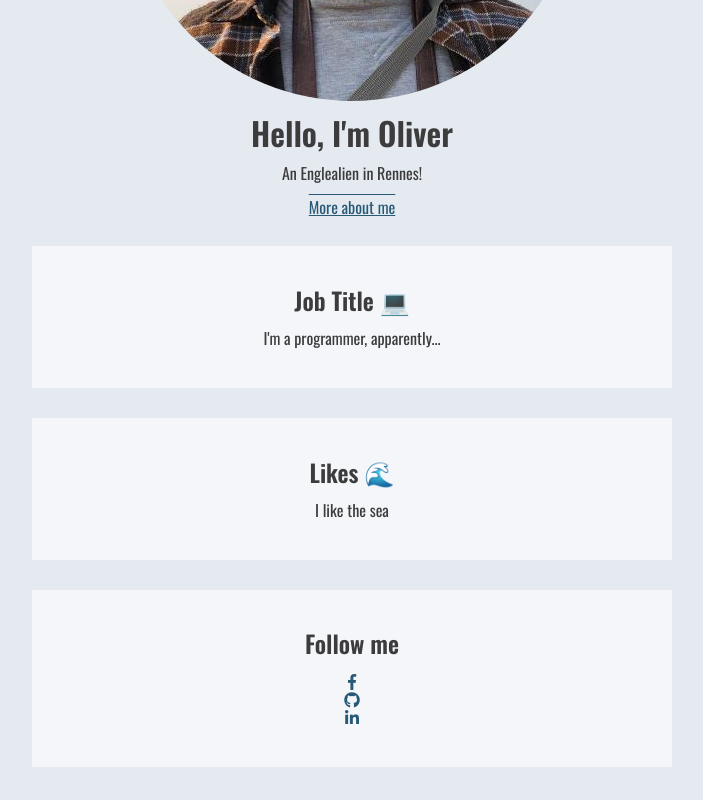
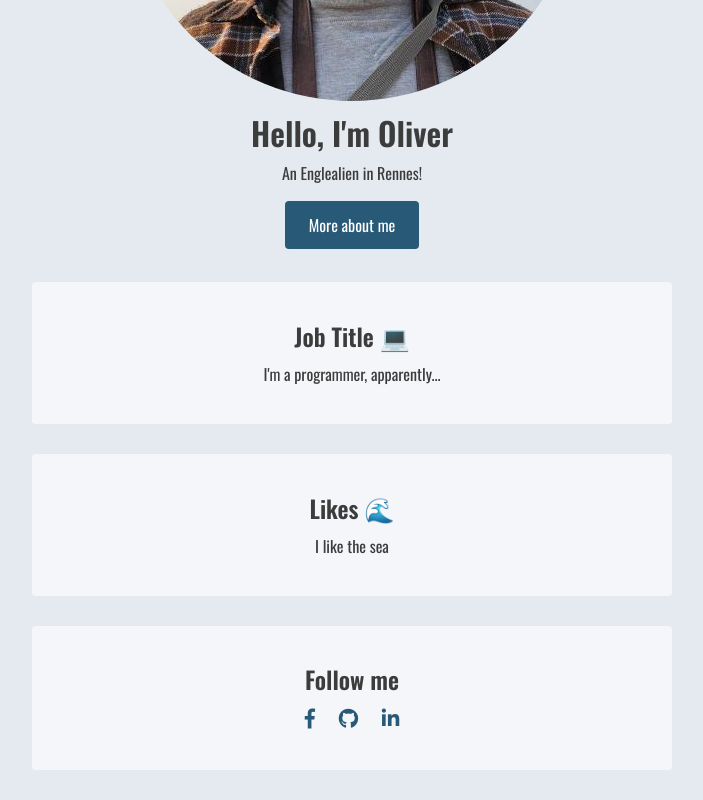
Before and after one commit to ocoton/profile, a plain HTML site: page index.html in a window 1280 px wide. Shown: the part 367-1167 px from the top of the page, without its empty margins (288-991 px from the left). Drawn offline with nearby package versions, Linux system fonts and the light colour scheme.

Commit message:
my profile page updated

```diff
--- a/index.html
+++ b/index.html
@@ -16,22 +16,24 @@
           <img src="images/67328311.jpeg" alt="Oliver Coton" class="img-circle">
           <h1>Hello, I'm Oliver</h1>
           <p>An Englealien in Rennes!</p>
-          <a href="#" id="d1">More about me</a>
+          <br>
+          <a href="#" id="btn-blue">More about me</a>
+          <br>
         </div>
+<br>
 
-
-    <div class="card">
-      <h2 class="text-center">Job Title 💻</h2>
-        <p class="text-center">I'm a programmer, apparently...</p>
+    <div class="card text-center">
+      <h2>Job Title 💻</h2>
+        <p>I'm a programmer, apparently...</p>
     </div>
-    <div class="card">
-      <h2 class="text-center">Likes 🌊</h2>
-        <p class="text-center">I like the sea </p>
+    <div class="card text-center">
+      <h2>Likes 🌊</h2>
+        <p>I like the sea </p>
     </div>
-    <div class="card" "list-inline">
-      <h2 class="text-center">Follow me</h2>
-        <ul class="text-center">
-          <li class="list-inline">
+    <div class="card text-center">
+      <h2>Follow me</h2>
+        <ul class="list-inline">
+          <li>
             <a href="https://www.facebook.com/oli.coton" target="_blank">
               <i class="fab fa-facebook-f"></i>
             </a>
--- a/style.css
+++ b/style.css
@@ -14,21 +14,31 @@ header {
   line-height: 24px;
 }
 
-
 a {
   color: rgb(40, 90, 120);
-  text-decoration: underline overline;
-  important!width: 500px;    /*This sets the width*/
-  important!margin: 0 auto;
+  text-decoration: none;
+  width: 50px;    /*This sets the width*/
 }
   a:hover {
     color: rgba(213, 145, 62, 1.0);
   }
 
-ul {
-  padding-left: 0;
-  list-style: none;
+.list-inline {
+    padding-left: 0;
+    list-style: none;
+    /*margin-block-start: 1em;
+    margin-block-end: 1em;
+    margin-inline-start: 0px;
+    margin-inline-end: 0px;
+    text-align: center;*/
 }
+
+.list-inline li {
+  /*text-align: center;*/
+  display:inline-block;
+  font-size:20px;
+}
+
 .container {
   width: 700px;   /* This sets the width */
   margin: 0 auto; /* This automatically sets left/right margins */
@@ -37,7 +47,7 @@ ul {
 .card {
   background: rgba(255, 255, 255, 0.6);
   border: 3px;
-  border-radius: 4px%;
+  border-radius: 4px;
   box-shadow: 3px;
   margin: 30px;
   padding: 25px;
@@ -53,7 +63,7 @@ ul {
 
 .list-inline > li {
   display: inline-block;
-  padding: 0px 20px;
+  padding: 0px 10px;
   text-decoration: none;
   list-style: none;
 }
@@ -67,16 +77,25 @@ ul {
   margin: 50 auto;
 }
 
-.btn-blue {
-  background-color:rgba(155, 155, 255, 0.6);
+#btn-blue {
+  background-color:rgb(40, 90, 120);
+  border: 3px;
+  border-radius: 4px;
   color:white;
   padding:12px 24px;
   margin: 500;
 
 }
+#btn-blue:hover {
+  background-color: rgba(213, 145, 62, 1.0);
+}
 
 .no-bullet {
   text-decoration: none;
+}
+
+.large_icon {
+  width: 50px;
 }
 
 @media (min-width: 960px) {
```
